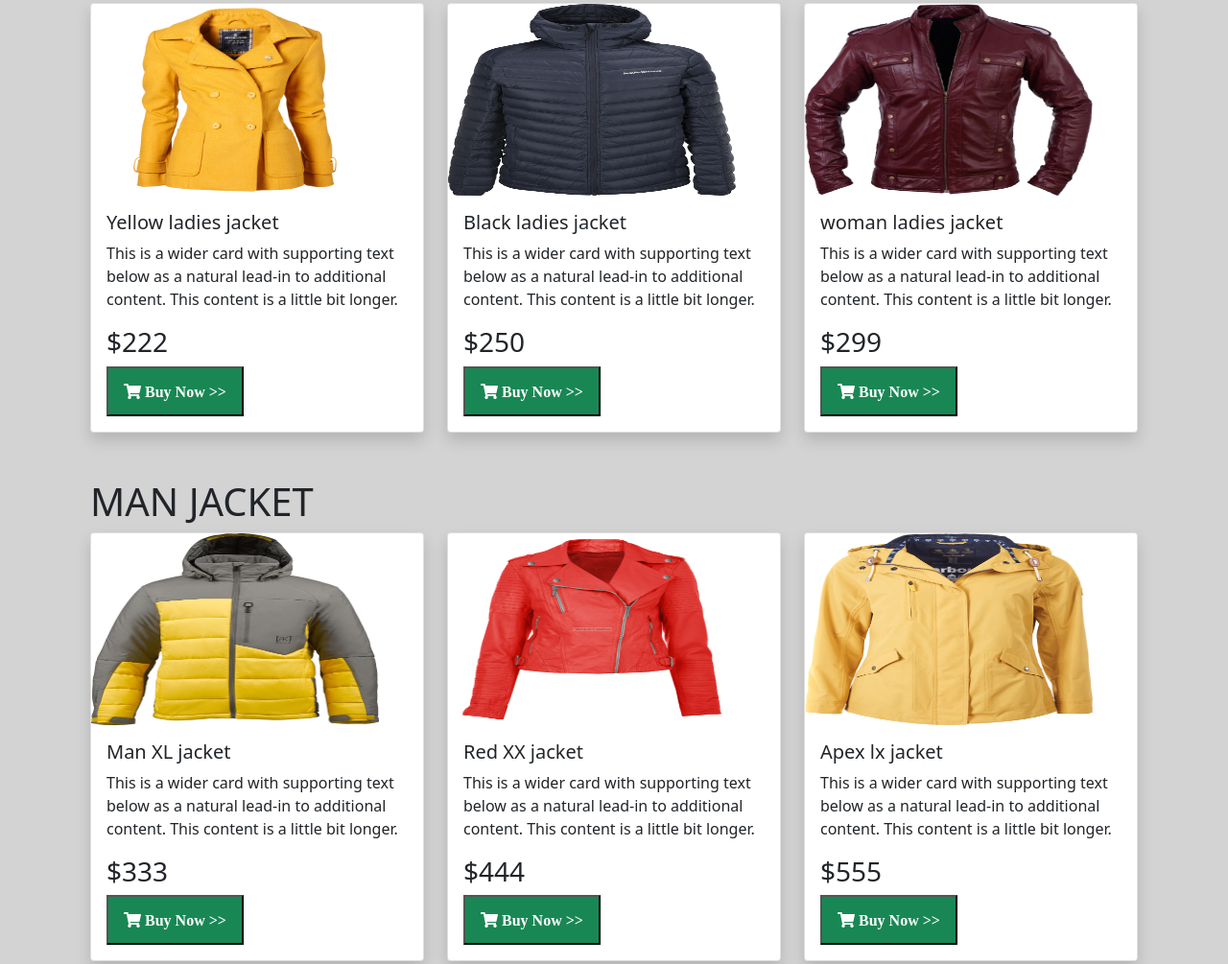
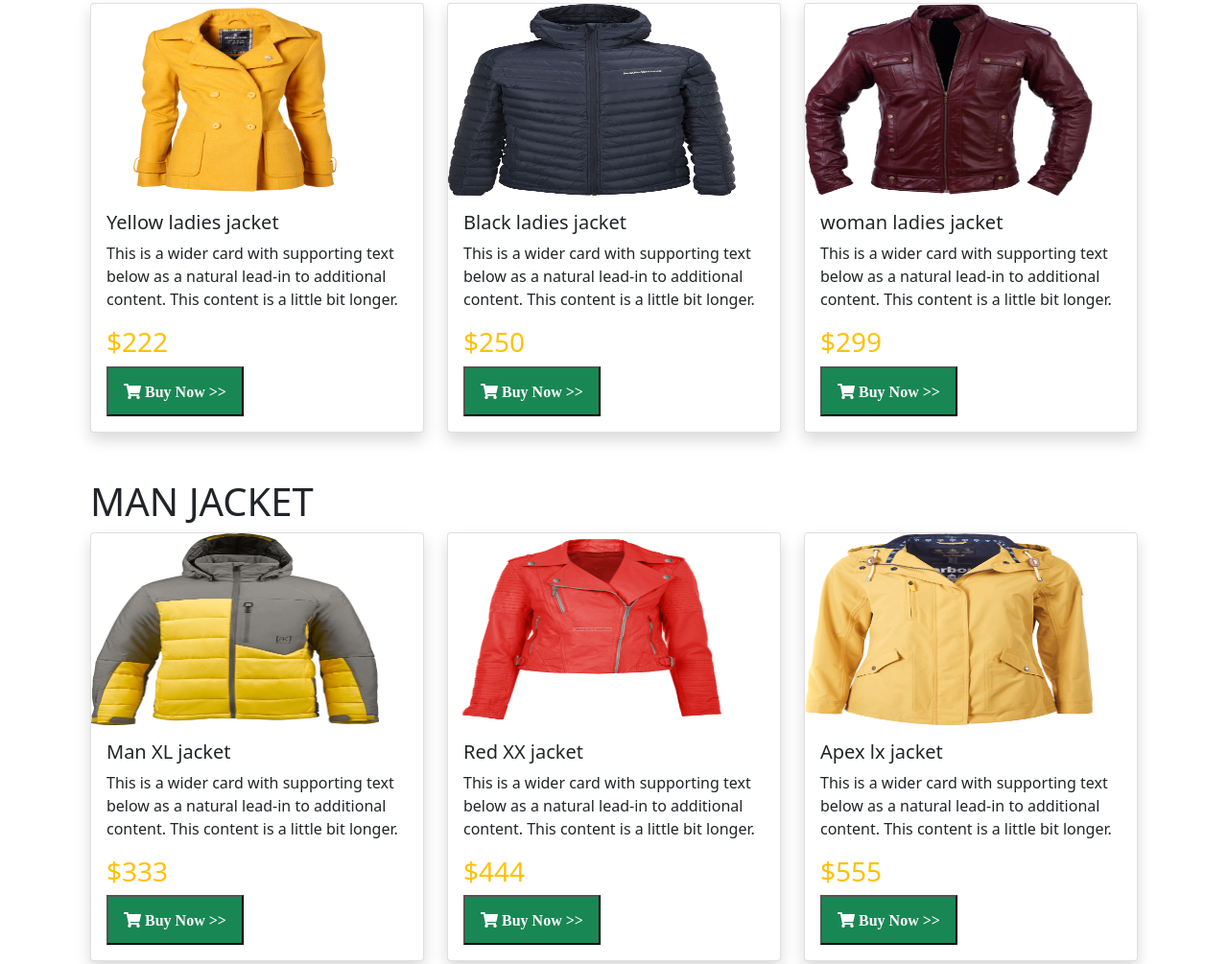
Before and after one commit to sanjibhero/final-penguin-fashion, a plain HTML site: page index.html in a window 1280 px wide. Shown: the part 697-1702 px from the top of the page at 96% size. Drawn offline with nearby package versions, Linux system fonts and the light colour scheme.

Commit message:
done penguin fashain

```diff
--- a/css/style.css
+++ b/css/style.css
@@ -1,6 +1,4 @@
-body{
-    background-color: lightgrey;
-}
+
 .logo-top img{
     width: 50%;
 }
--- a/index.html
+++ b/index.html
@@ -65,7 +65,7 @@
                     <div class="card-body">
                       <h5 class="card-title"> Yellow ladies jacket</h5>
                       <p class="card-text">This is a wider card with supporting text below as a natural lead-in to additional content. This content is a little bit longer.</p>
-                      <h3>$222</h3>
+                      <h3 class="text-warning">$222</h3>
                       <div class="">
                         <button class="p-3 bg-success text-white fas fa-shopping-cart"> Buy Now >></button>
                       </div>
@@ -79,7 +79,7 @@
                     <div class="card-body">
                       <h5 class="card-title"> Black ladies jacket</h5>
                       <p class="card-text">This is a wider card with supporting text below as a natural lead-in to additional content. This content is a little bit longer.</p>
-                      <h3>$250</h3>
+                      <h3 class="text-warning">$250</h3>
                       <div class="">
                         <button class="p-3 bg-success text-white fas fa-shopping-cart"> Buy Now >></button>
                       </div>
@@ -92,7 +92,7 @@
                     <div class="card-body">
                         <h5 class="card-title"> woman ladies jacket</h5>
                         <p class="card-text">This is a wider card with supporting text below as a natural lead-in to additional content. This content is a little bit longer.</p>
-                        <h3>$299</h3>
+                        <h3 class="text-warning">$299</h3>
                         <div class="">
                           <button class="p-3 bg-success text-white fas fa-shopping-cart"> Buy Now >></button>
                       </div>
@@ -111,7 +111,7 @@
                     <div class="card-body">
                       <h5 class="card-title">Man XL jacket</h5>
                       <p class="card-text">This is a wider card with supporting text below as a natural lead-in to additional content. This content is a little bit longer.</p>
-                      <h3>$333</h3>
+                      <h3 class="text-warning">$333</h3>
                       <div class="">
                         <button class="p-3 bg-success text-white fas fa-shopping-cart"> Buy Now >></button>
                     </div>
@@ -124,7 +124,7 @@
                     <div class="card-body">
                       <h5 class="card-title">Red XX jacket</h5>
                       <p class="card-text">This is a wider card with supporting text below as a natural lead-in to additional content. This content is a little bit longer.</p>
-                      <h3>$444</h3>
+                      <h3 class="text-warning">$444</h3>
                       <div class="">
                         <button class="p-3 bg-success text-white fas fa-shopping-cart"> Buy Now >></button>
                     </div>
@@ -137,7 +137,7 @@
                     <div class="card-body">
                       <h5 class="card-title">Apex lx jacket</h5>
                       <p class="card-text">This is a wider card with supporting text below as a natural lead-in to additional content. This content is a little bit longer.</p>
-                      <h3>$555</h3>
+                      <h3 class="text-warning">$555</h3>
                       <div class="">
                         <button class="p-3 bg-success text-white fas fa-shopping-cart"> Buy Now >></button>
                     </div>
@@ -184,7 +184,12 @@
         </section>
     </main>
     <footer>
-
+      <section class="mt-5 container d-flex justify-content-center">
+              <div class="">
+                <h3>@2021 penguin fashain all right reserve</h3>
+                <p>web.programming-hero.com</p>
+              </div>
+      </section>
     </footer>
 
 
```
